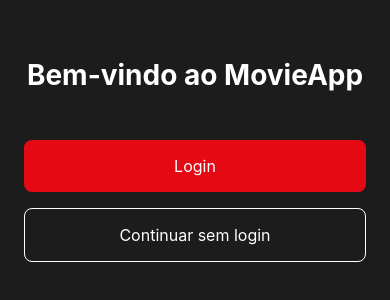
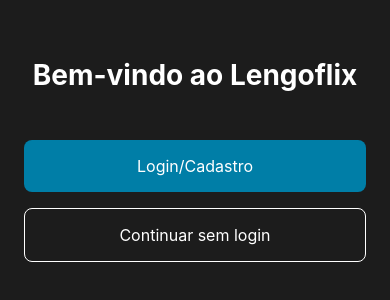
Before and after one commit to objpedro/lengoflix, a React Native app: screen /Start in a window 390 px wide. Shown: the part 258-558 px from the top of the page. Built offline with nearby package versions, Linux system fonts and the light colour scheme; what react-native-responsive-fontsize would draw is missing.

Commit message:
commitando para salvar

```diff
--- a/src/pages/Login/LoginScreen.tsx
+++ b/src/pages/Login/LoginScreen.tsx
@@ -14,7 +14,8 @@ export default function LoginScreen({ navigation }: any) {
       if (token) {
         setRequestToken(token);
         setAuthUrl(
-          `https://www.themoviedb.org/authenticate/${token}?redirect_to=https://www.yourapp.com/auth`,
+          // `https://www.themoviedb.org/authenticate/${token}?redirect_to=https://www.yourapp.com/auth`,
+          `https://www.themoviedb.org/authenticate/${token}?redirect_to=https://www.yourapp.com/auth&language=pt-BR`,
         );
       }
     }
--- a/src/pages/Start/index.tsx
+++ b/src/pages/Start/index.tsx
@@ -1,16 +1,18 @@
 import React from 'react';
 import { View, Text, TouchableOpacity, StyleSheet } from 'react-native';
+
+import colors from '../../utils/color';
 
 export default function StartScreen({ navigation }: any) {
   return (
     <View style={styles.container}>
-      <Text style={styles.title}>Bem-vindo ao MovieApp</Text>
+      <Text style={styles.title}>Bem-vindo ao Lengoflix</Text>
 
       <TouchableOpacity
         style={styles.button}
         onPress={() => navigation.navigate('Login')}
       >
-        <Text style={styles.buttonText}>Login</Text>
+        <Text style={styles.buttonText}>Login/Cadastro</Text>
       </TouchableOpacity>
 
       <TouchableOpacity
@@ -41,7 +43,7 @@ const styles = StyleSheet.create({
   },
   button: {
     width: '100%',
-    backgroundColor: '#e50914',
+    backgroundColor: colors.azul,
     padding: 16,
     borderRadius: 8,
     alignItems: 'center',
```
Also changed, not shown: 4 other files (tests, documents, lock files or other folders).
